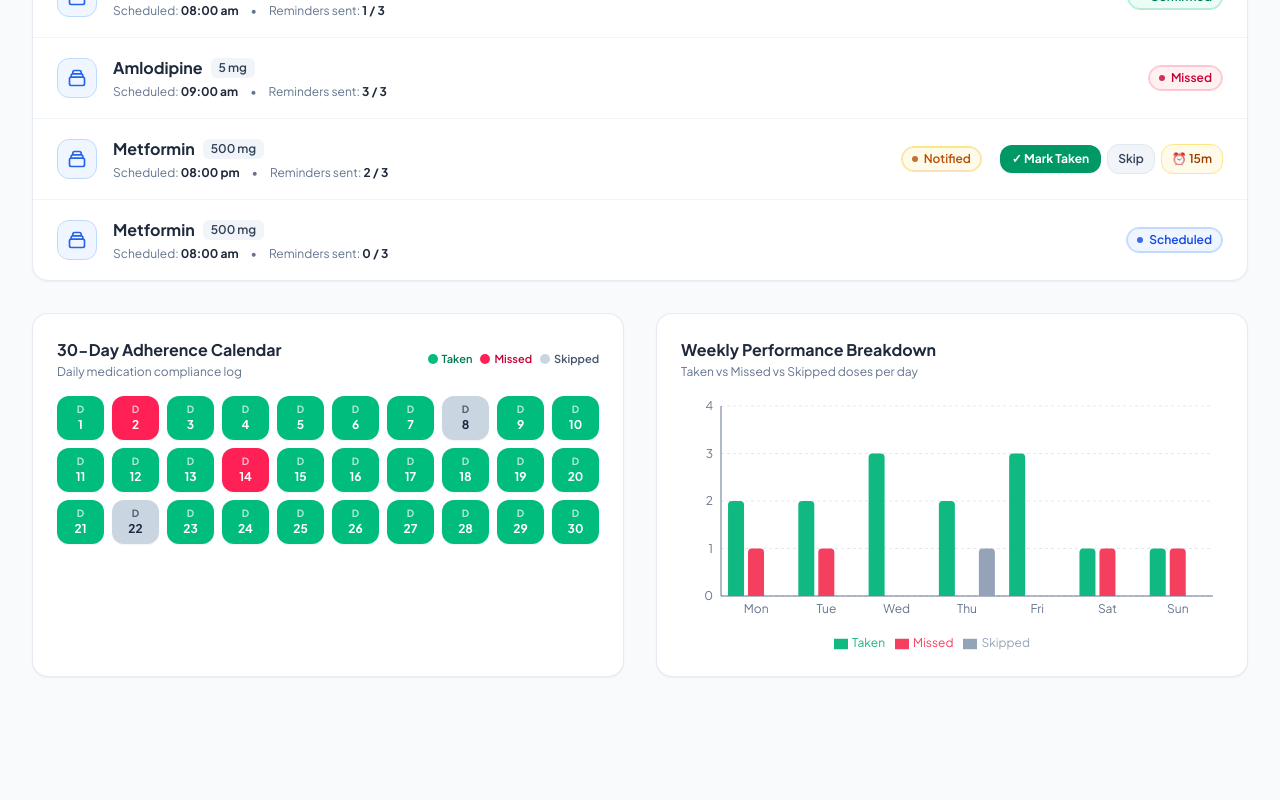
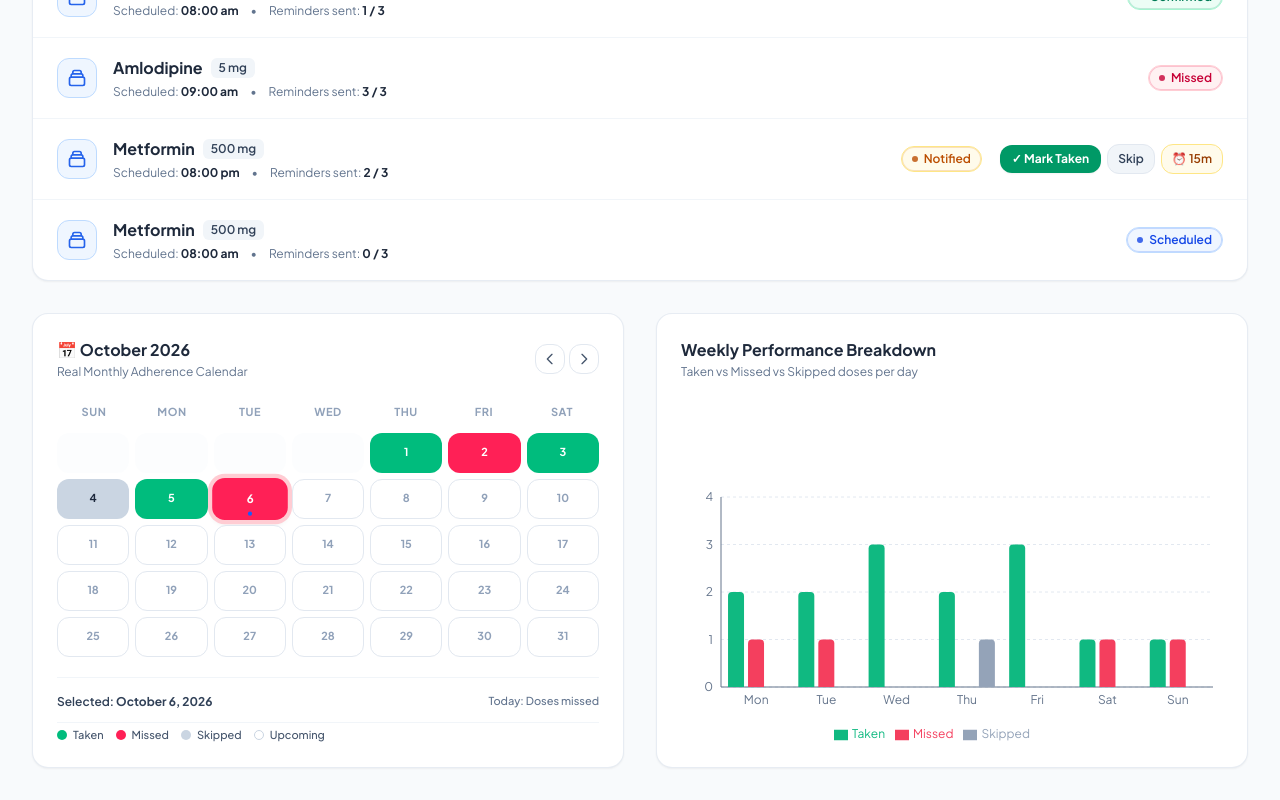
Before and after one commit to behzad-12-nawaz/team, a React (Vite) app in the folder caregiver-dashboard/: page /patient/1 in a window 1280 px wide. Shown: the part 495-1295 px from the top of the page. Before the commit the page ends 1204 px from the top, so only its background shows below. Built offline with nearby package versions, Linux system fonts and the light colour scheme; sample sign-in values are in the browser's storage.

Commit message:
feat(caregiver-dashboard): replace generic 30-day boxes with real Month and Year calendar with dates, weekday alignment, and realistic adherence coloring

```diff
--- a/caregiver-dashboard/src/pages/PatientDetail.jsx
+++ b/caregiver-dashboard/src/pages/PatientDetail.jsx
@@ -13,6 +13,10 @@ export function PatientDetail() {
   const [error, setError] = useState("");
   const [replyLoading, setReplyLoading] = useState(null);
   const [actionSuccessMessage, setActionSuccessMessage] = useState("");
+
+  // Month & Year state for Real Adherence Calendar (Default: October 2026)
+  const [currentCalendarDate, setCurrentCalendarDate] = useState(new Date(2026, 9, 1));
+  const [selectedCalendarDay, setSelectedCalendarDay] = useState(6); // Default selected: Today (Oct 6)
 
   const loadData = useCallback(async () => {
     try {
@@ -43,7 +47,6 @@ export function PatientDetail() {
   const missedCount = doses.filter((d) => d.status === "MISSED").length;
   const skippedCount = doses.filter((d) => d.status === "SKIPPED").length;
 
-  // If brand new patient with 0 doses, adherence is 0%
   const adherence = totalDoses > 0
     ? Math.round((100 * takenCount) / Math.max(1, takenCount + missedCount + skippedCount))
     : 0;
@@ -62,7 +65,7 @@ export function PatientDetail() {
     }
   };
 
-  // Weekly chart data (0s for new patients with no history)
+  // Weekly performance chart
   const isSeedPatient = String(id) === "1" || String(id) === "3";
   const weeklyChartData = isSeedPatient ? [
     { day: "Mon", taken: String(id) === "3" ? 3 : 2, missed: String(id) === "1" ? 1 : 0, skipped: 0 },
@@ -82,23 +85,63 @@ export function PatientDetail() {
     { day: "Sun", taken: takenCount, missed: 0, skipped: 0 },
   ];
 
-  // 30-day adherence calendar (New patients have clean gray unassigned days)
-  const calendarDays = Array.from({ length: 30 }, (_, i) => {
-    const dayNum = 30 - i;
-    let status = "EMPTY";
+  // Calendar Calculation Helpers
+  const year = currentCalendarDate.getFullYear();
+  const month = currentCalendarDate.getMonth();
+  const monthName = currentCalendarDate.toLocaleString("en-US", { month: "long" });
+  const daysInMonth = new Date(year, month + 1, 0).getDate();
+  const firstDayOfWeek = new Date(year, month, 1).getDay(); // 0 = Sun, 1 = Mon ...
+  const weekdays = ["Sun", "Mon", "Tue", "Wed", "Thu", "Fri", "Sat"];
 
+  // Reference "Today" is October 6, 2026 (matching dataset)
+  const isCurrentActiveMonth = year === 2026 && month === 9; // October 2026
+  const todayDayNumber = isCurrentActiveMonth ? 6 : -1;
+
+  const handlePrevMonth = () => {
+    setCurrentCalendarDate(new Date(year, month - 1, 1));
+  };
+
+  const handleNextMonth = () => {
+    setCurrentCalendarDate(new Date(year, month + 1, 1));
+  };
+
+  // Determine realistic status for each calendar day
+  const getDayDetails = (dayNum) => {
+    if (!isCurrentActiveMonth) {
+      return { status: "UPCOMING", label: "No scheduled records for this month", color: "bg-slate-50 text-slate-400 border border-slate-200" };
+    }
+
+    if (totalDoses === 0) {
+      return { status: "UNASSIGNED", label: "New Patient - No doses logged yet", color: "bg-slate-50 text-slate-400 border border-slate-200" };
+    }
+
+    // Future days (after Oct 6) are NOT taken yet!
+    if (dayNum > todayDayNumber) {
+      return { status: "UPCOMING", label: "Upcoming scheduled day (Awaiting date)", color: "bg-white text-slate-400 border border-slate-200 hover:border-blue-400" };
+    }
+
+    // Today (Oct 6)
+    if (dayNum === todayDayNumber) {
+      if (missedCount > 0) return { status: "MISSED", label: "Today: Doses missed", color: "bg-rose-500 text-white font-bold ring-4 ring-rose-200" };
+      if (takenCount > 0) return { status: "CONFIRMED", label: "Today: Doses confirmed taken", color: "bg-emerald-500 text-white font-bold ring-4 ring-blue-300" };
+      return { status: "SCHEDULED", label: "Today: Doses pending", color: "bg-blue-500 text-white font-bold ring-4 ring-blue-300" };
+    }
+
+    // Past days before Oct 6
     if (String(id) === "1") {
-      status = "CONFIRMED";
-      if (dayNum === 2 || dayNum === 14) status = "MISSED";
-      else if (dayNum === 8 || dayNum === 22) status = "SKIPPED";
-    } else if (String(id) === "3") {
-      status = "CONFIRMED";
-    } else {
-      // New patients: Clean empty state
-      status = "EMPTY";
+      // Ali Khan past days
+      if (dayNum === 2) return { status: "MISSED", label: "Oct 2: 1 Missed dose (Amlodipine)", color: "bg-rose-500 text-white font-bold" };
+      if (dayNum === 4) return { status: "SKIPPED", label: "Oct 4: 1 Skipped dose", color: "bg-slate-300 text-slate-800 font-bold" };
+      return { status: "CONFIRMED", label: `Oct ${dayNum}: All doses taken on time`, color: "bg-emerald-500 text-white font-bold" };
     }
-    return { day: dayNum, status };
-  }).reverse();
+
+    if (String(id) === "3") {
+      // Amina Bibi past days (100% adherence)
+      return { status: "CONFIRMED", label: `Oct ${dayNum}: 100% adherence (All doses confirmed)`, color: "bg-emerald-500 text-white font-bold" };
+    }
+
+    return { status: "UPCOMING", label: `Oct ${dayNum}: No logs`, color: "bg-slate-50 text-slate-400 border border-slate-200" };
+  };
 
   // Dose reply action: taken, skip, snooze
   const handleActionReply = async (doseId, action, medicineName) => {
@@ -127,6 +170,8 @@ export function PatientDetail() {
       setReplyLoading(null);
     }
   };
+
+  const selectedDayInfo = getDayDetails(selectedCalendarDay);
 
   return (
     <div className="min-h-screen bg-[#F8FAFC] text-[#1E293B] flex flex-col">
@@ -349,50 +394,110 @@ export function PatientDetail() {
               )}
             </div>
 
-            {/* 30-Day Adherence Calendar & Weekly Bar Chart */}
+            {/* REAL Full-Featured Monthly Calendar & Weekly Bar Chart */}
             <div className="grid grid-cols-1 lg:grid-cols-2 gap-8">
-              {/* 30-Day Calendar */}
-              <div className="bg-white rounded-2xl p-6 border border-slate-200/80 shadow-xs">
-                <div className="flex items-center justify-between mb-4">
-                  <div>
-                    <h2 className="text-base font-bold text-[#1E293B]">30-Day Adherence Calendar</h2>
-                    <p className="text-xs text-slate-500 mt-0.5">Daily medication compliance log</p>
+              {/* REAL Monthly Calendar */}
+              <div className="bg-white rounded-2xl p-6 border border-slate-200/80 shadow-xs flex flex-col justify-between">
+                <div>
+                  {/* Month & Year Navigation Header */}
+                  <div className="flex items-center justify-between mb-5">
+                    <div>
+                      <h2 className="text-base font-bold text-[#1E293B] flex items-center space-x-2">
+                        <span>📅 {monthName} {year}</span>
+                      </h2>
+                      <p className="text-xs text-slate-500 mt-0.5">Real Monthly Adherence Calendar</p>
+                    </div>
+
+                    <div className="flex items-center space-x-1">
+                      <button
+                        onClick={handlePrevMonth}
+                        title="Previous Month"
+                        className="p-1.5 rounded-xl border border-slate-200 hover:bg-slate-100 text-slate-600 transition-colors cursor-pointer"
+                      >
+                        <svg className="w-4 h-4" fill="none" viewBox="0 0 24 24" stroke="currentColor">
+                          <path strokeLinecap="round" strokeLinejoin="round" strokeWidth={2} d="M15 19l-7-7 7-7" />
+                        </svg>
+                      </button>
+                      <button
+                        onClick={handleNextMonth}
+                        title="Next Month"
+                        className="p-1.5 rounded-xl border border-slate-200 hover:bg-slate-100 text-slate-600 transition-colors cursor-pointer"
+                      >
+                        <svg className="w-4 h-4" fill="none" viewBox="0 0 24 24" stroke="currentColor">
+                          <path strokeLinecap="round" strokeLinejoin="round" strokeWidth={2} d="M9 5l7 7-7 7" />
+                        </svg>
+                      </button>
+                    </div>
                   </div>
-                  <div className="flex items-center space-x-2 text-[11px] font-semibold">
-                    <span className="inline-flex items-center text-emerald-700">
-                      <span className="w-2.5 h-2.5 rounded-full bg-emerald-500 mr-1"></span> Taken
-                    </span>
-                    <span className="inline-flex items-center text-rose-700">
-                      <span className="w-2.5 h-2.5 rounded-full bg-rose-500 mr-1"></span> Missed
-                    </span>
-                    <span className="inline-flex items-center text-slate-600">
-                      <span className="w-2.5 h-2.5 rounded-full bg-slate-300 mr-1"></span> Skipped
-                    </span>
+
+                  {/* Weekday Names Header (Sun, Mon, Tue...) */}
+                  <div className="grid grid-cols-7 gap-1 text-center mb-2">
+                    {weekdays.map((wd) => (
+                      <div key={wd} className="text-[11px] font-bold uppercase tracking-wider text-slate-400 py-1">
+                        {wd}
+                      </div>
+                    ))}
+                  </div>
+
+                  {/* Monthly Dates Grid (Proper day-of-week alignment) */}
+                  <div className="grid grid-cols-7 gap-1.5">
+                    {/* Empty placeholder cells before 1st of month */}
+                    {Array.from({ length: firstDayOfWeek }).map((_, idx) => (
+                      <div key={`empty-${idx}`} className="h-10 rounded-xl bg-slate-50/40"></div>
+                    ))}
+
+                    {/* Actual Days of the Month */}
+                    {Array.from({ length: daysInMonth }, (_, i) => {
+                      const dayNum = i + 1;
+                      const dayInfo = getDayDetails(dayNum);
+                      const isToday = isCurrentActiveMonth && dayNum === todayDayNumber;
+                      const isSelected = dayNum === selectedCalendarDay;
+
+                      return (
+                        <button
+                          key={dayNum}
+                          type="button"
+                          onClick={() => setSelectedCalendarDay(dayNum)}
+                          title={`Day ${dayNum}: ${dayInfo.label}`}
+                          className={`h-10 rounded-xl flex flex-col items-center justify-center text-xs transition-all cursor-pointer relative ${dayInfo.color} ${
+                            isSelected ? "scale-105 shadow-md" : "hover:scale-102"
+                          }`}
+                        >
+                          <span className="text-[11px] font-bold">{dayNum}</span>
+                          {isToday && (
+                            <span className="w-1 h-1 rounded-full bg-blue-600 absolute bottom-1"></span>
+                          )}
+                        </button>
+                      );
+                    })}
                   </div>
                 </div>
 
-                <div className="grid grid-cols-6 sm:grid-cols-10 gap-2 mt-4">
-                  {calendarDays.map((d) => {
-                    const bgColor =
-                      d.status === "CONFIRMED"
-                        ? "bg-emerald-500 text-white"
-                        : d.status === "MISSED"
-                        ? "bg-rose-500 text-white"
-                        : d.status === "SKIPPED"
-                        ? "bg-slate-300 text-slate-800"
-                        : "bg-slate-100 text-slate-400 border border-slate-200";
+                {/* Selected Day Info & Legend */}
+                <div className="mt-5 pt-4 border-t border-slate-100">
+                  <div className="flex items-center justify-between text-xs mb-3">
+                    <span className="font-semibold text-slate-700">
+                      Selected: <strong>{monthName} {selectedCalendarDay}, {year}</strong>
+                    </span>
+                    <span className="text-[11px] text-slate-500 font-medium">
+                      {selectedDayInfo.label}
+                    </span>
+                  </div>
 
-                    return (
-                      <div
-                        key={d.day}
-                        title={`Day ${d.day}: ${d.status}`}
-                        className={`h-11 rounded-xl flex flex-col items-center justify-center font-bold text-xs shadow-xs transition-transform hover:scale-105 cursor-pointer ${bgColor}`}
-                      >
-                        <span className="text-[10px] opacity-70">D</span>
-                        <span>{d.day}</span>
-                      </div>
-                    );
-                  })}
+                  <div className="flex flex-wrap items-center gap-x-3 gap-y-1.5 text-[11px] font-medium pt-1 border-t border-slate-100 text-slate-600">
+                    <span className="inline-flex items-center">
+                      <span className="w-2.5 h-2.5 rounded-md bg-emerald-500 mr-1.5"></span> Taken
+                    </span>
+                    <span className="inline-flex items-center">
+                      <span className="w-2.5 h-2.5 rounded-md bg-rose-500 mr-1.5"></span> Missed
+                    </span>
+                    <span className="inline-flex items-center">
+                      <span className="w-2.5 h-2.5 rounded-md bg-slate-300 mr-1.5"></span> Skipped
+                    </span>
+                    <span className="inline-flex items-center">
+                      <span className="w-2.5 h-2.5 rounded-md bg-white border border-slate-300 mr-1.5"></span> Upcoming
+                    </span>
+                  </div>
                 </div>
               </div>
 
```
